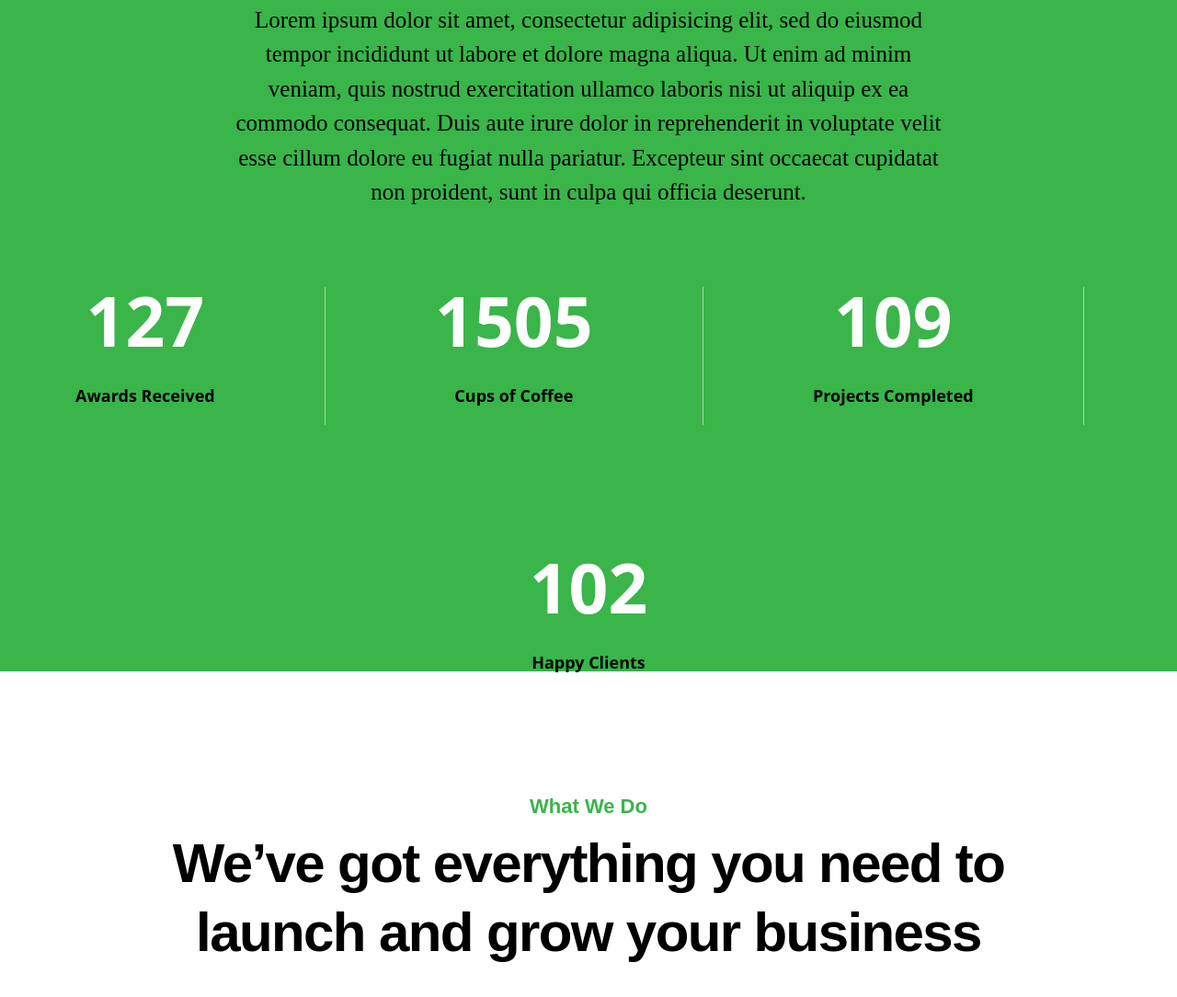
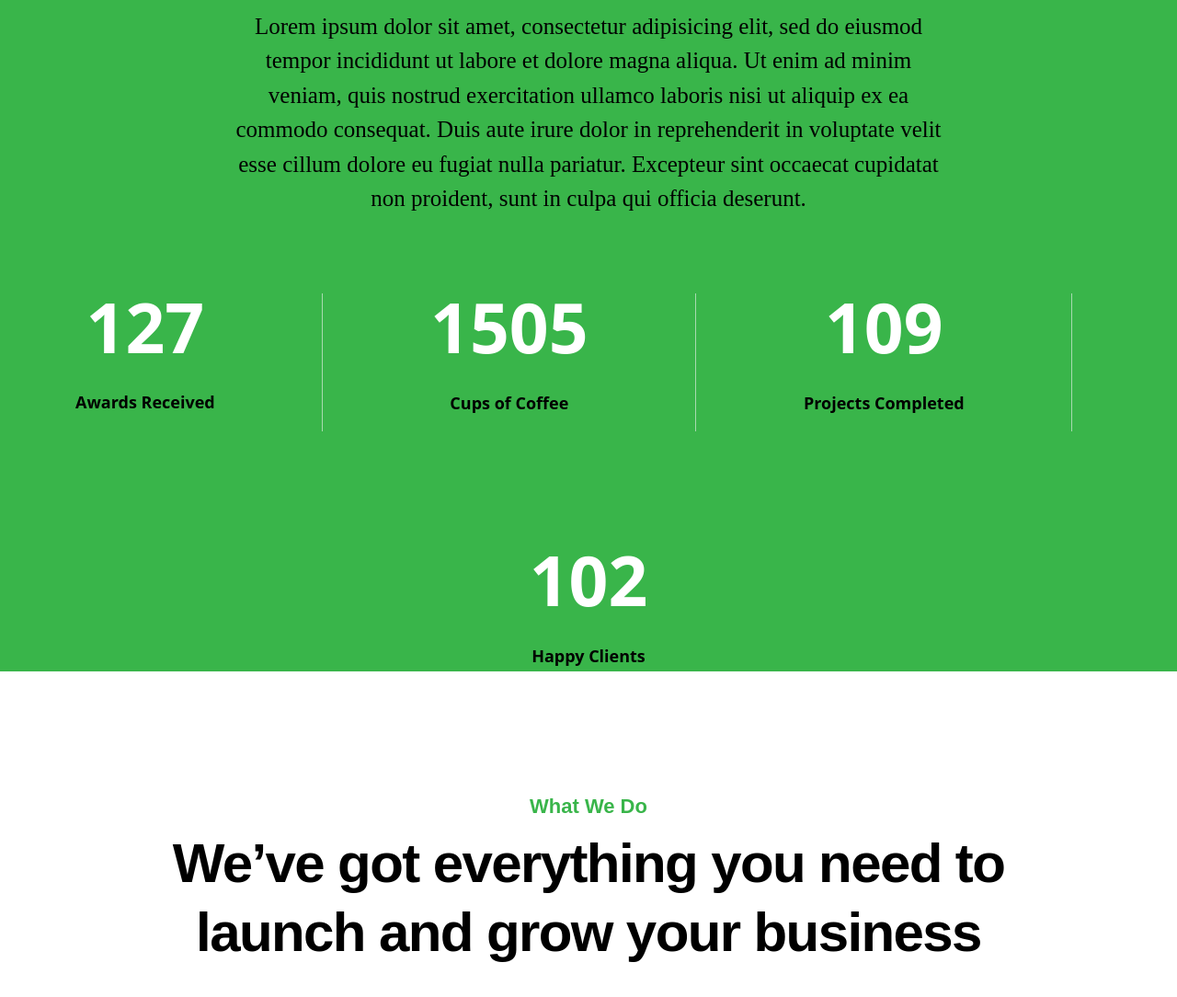
Before and after one commit to Osaid-Raddad/semi-project, a plain HTML site: page index.html in a window 1280 px wide. Shown: the part 1006-2090 px from the top of the page at 92% size. Drawn offline with nearby package versions, Linux system fonts and the light colour scheme.

Commit message:
not done yet

```diff
--- a/assets/css/main.css
+++ b/assets/css/main.css
@@ -293,7 +293,6 @@ a:hover{
 
 .about .ab {
     gap: 35px;
-    ;
 }
 
 .about .hello {
@@ -317,7 +316,7 @@ a:hover{
 }
 
 .about .count-s {
-    gap: 100px;
+    gap: 85px;
 }
 
 .about .label {
```
